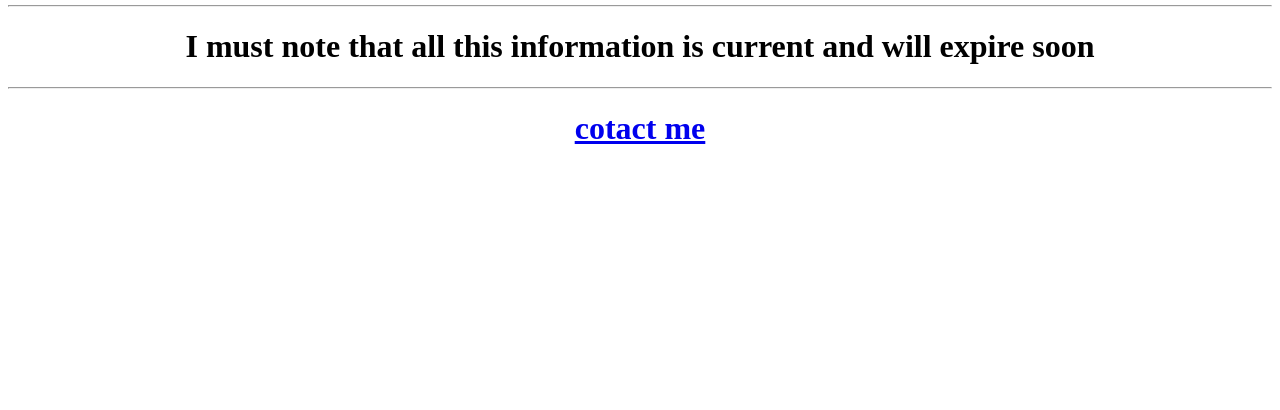
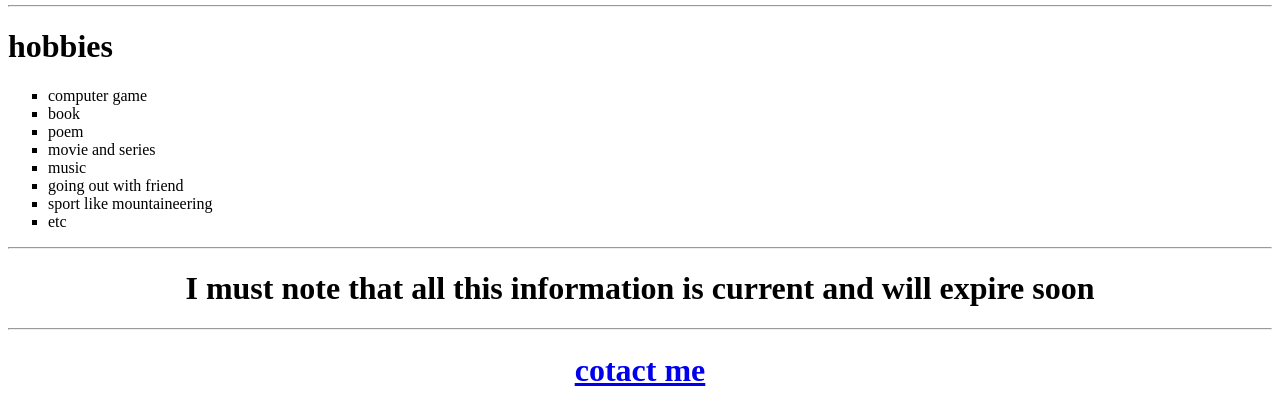
Before and after one commit to Arma1381m/ARMAwebsite, a plain HTML site: page index.html in a window 1280 px wide. Shown: the part 761-1171 px from the top of the page. Before the commit the page ends 929 px from the top, so only its background shows below. Drawn offline with Linux system fonts and the light colour scheme.

Commit message:
second update

```diff
--- a/index.html
+++ b/index.html
@@ -76,7 +76,18 @@
       </body>
     </table>
     <hr>
-
+    <h1>hobbies</h1>
+    <ul type="square">
+      <li>computer game</li>
+      <li>book </li>
+      <li>poem</li>
+      <li>movie and series</li>
+      <li>music</li>
+      <li>going out with friend</li>
+      <li>sport like mountaineering</li>
+      <li>etc</li>
+    </ul>
+    <hr>
     <center>
     <h1>I must note that all this information is current and will expire soon</h1>
     </center>
```
